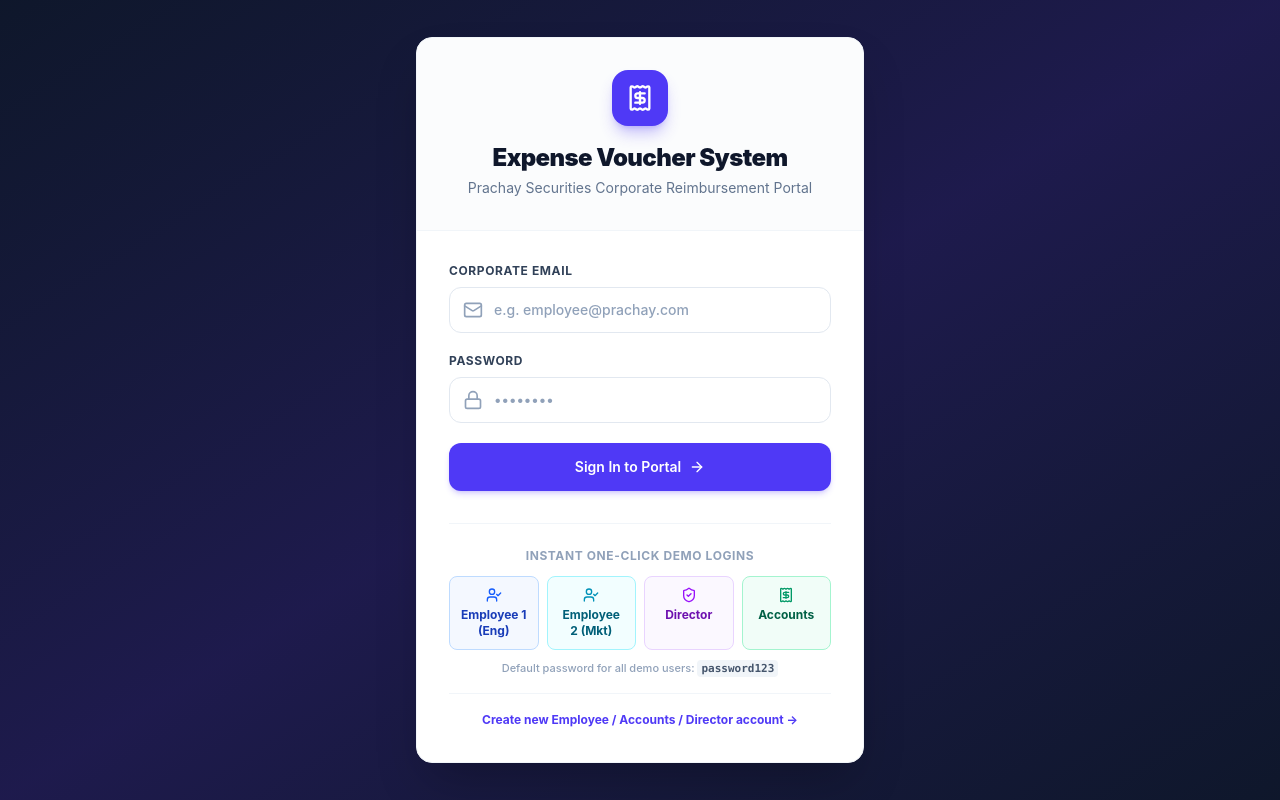
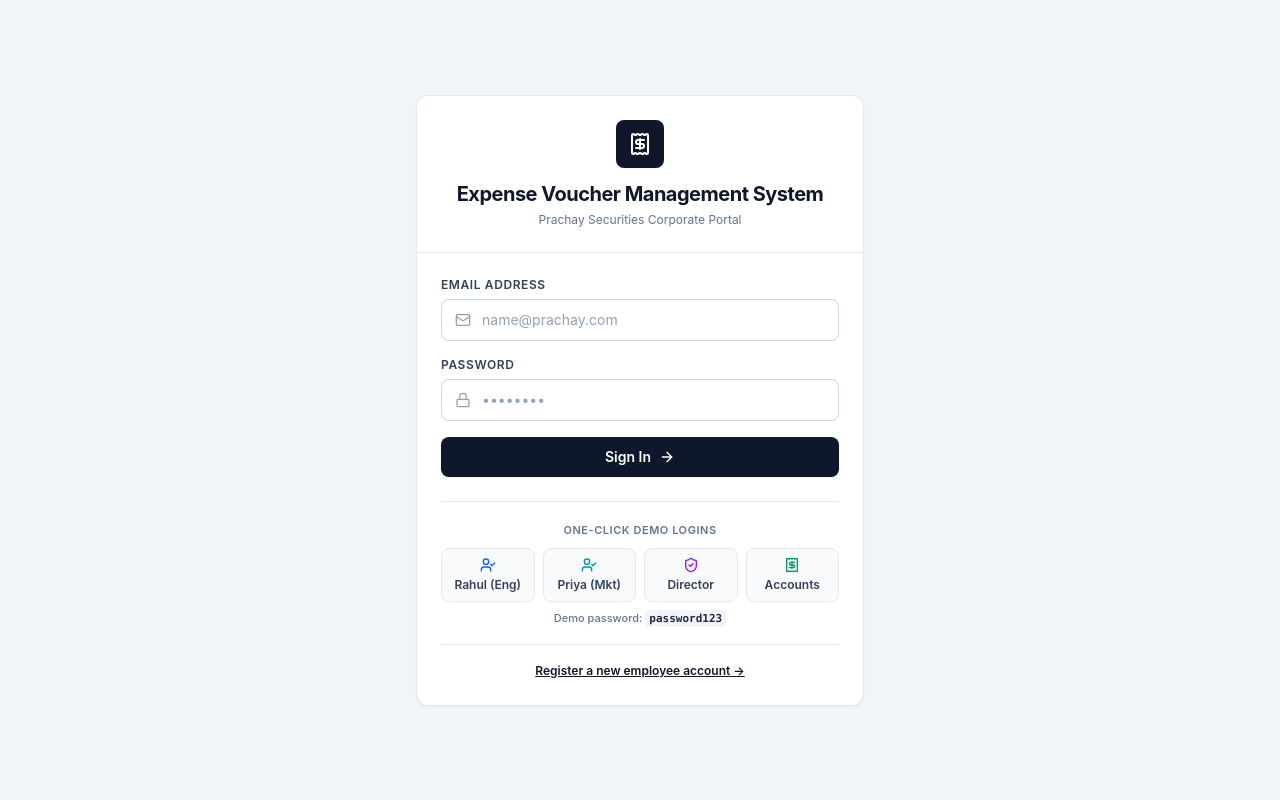
Before and after one commit to SagarBawanthade/Prachay-Group-FullStack-Assignment, a React (Vite) app in the folder client/: page /login in a window 1280 px wide. Built offline with nearby package versions, Linux system fonts and the light colour scheme; no server answers.

Commit message:
style: refine UI to clean corporate enterprise theme

```diff
--- a/client/src/pages/Login.jsx
+++ b/client/src/pages/Login.jsx
@@ -20,9 +20,7 @@
       await login(email, password);
       navigate('/');
     } catch (err) {
-      setError(
-        err.response?.data?.message || 'Login failed. Please check your credentials.'
-      );
+      setError(err.response?.data?.message || 'Login failed. Please check your credentials.');
     } finally {
       setLoading(false);
     }
@@ -34,61 +32,64 @@
   };
 
   return (
-    <div className="min-h-screen flex items-center justify-center bg-gradient-to-br from-slate-900 via-indigo-950 to-slate-900 p-4 sm:p-6 lg:p-8">
+    <div className="min-h-screen flex items-center justify-center bg-slate-100 p-4 sm:p-6 lg:p-8">
       <div className="max-w-md w-full">
-        {/* Card Header */}
-        <div className="bg-white rounded-2xl shadow-2xl border border-slate-100 overflow-hidden">
-          <div className="p-8 text-center border-b border-slate-100 bg-slate-50/50">
-            <div className="w-14 h-14 bg-indigo-600 rounded-2xl flex items-center justify-center text-white mx-auto shadow-lg shadow-indigo-600/30 mb-4">
-              <Receipt className="w-7 h-7" />
+        {/* Card */}
+        <div className="bg-white rounded-xl shadow-xs border border-slate-200 overflow-hidden">
+          {/* Header */}
+          <div className="p-6 border-b border-slate-200 bg-white text-center">
+            <div className="w-12 h-12 bg-slate-900 rounded-lg flex items-center justify-center text-white mx-auto mb-3 shadow-xs">
+              <Receipt className="w-6 h-6" />
             </div>
-            <h1 className="text-2xl font-black text-slate-900 tracking-tight">
-              Expense Voucher System
+            <h1 className="text-xl font-bold text-slate-900 tracking-tight">
+              Expense Voucher Management System
             </h1>
-            <p className="text-slate-500 text-sm mt-1">
-              Prachay Securities Corporate Reimbursement Portal
+            <p className="text-xs text-slate-500 mt-1">
+              Prachay Securities Corporate Portal
             </p>
           </div>
 
-          <div className="p-8">
+          <div className="p-6">
             {error && (
-              <div className="mb-6 p-4 rounded-xl bg-rose-50 border border-rose-200 flex items-start gap-3 text-left">
-                <AlertCircle className="w-5 h-5 text-rose-600 shrink-0 mt-0.5" />
-                <p className="text-sm font-medium text-rose-800">{error}</p>
+              <div className="mb-4 p-3 rounded-lg bg-red-50 border border-red-200 flex items-start gap-2.5 text-left">
+                <AlertCircle className="w-4 h-4 text-red-600 shrink-0 mt-0.5" />
+                <p className="text-xs font-medium text-red-800">{error}</p>
               </div>
             )}
 
-            <form onSubmit={handleSubmit} className="space-y-5 text-left">
+            <form onSubmit={handleSubmit} className="space-y-4 text-left">
               <div>
-                <label className="block text-xs font-bold text-slate-700 uppercase tracking-wider mb-2">
-                  Corporate Email
+                <label className="block text-xs font-semibold text-slate-700 uppercase tracking-wider mb-1.5">
+                  Email Address
                 </label>
                 <div className="relative">
-                  <Mail className="w-5 h-5 text-slate-400 absolute left-3.5 top-1/2 -translate-y-1/2" />
+                  <Mail className="w-4 h-4 text-slate-400 absolute left-3.5 top-1/2 -translate-y-1/2" />
                   <input
                     type="email"
                     value={email}
                     onChange={(e) => setEmail(e.target.value)}
                     required
-                    placeholder="e.g. employee@prachay.com"
-                    className="w-full pl-11 pr-4 py-3 rounded-xl border border-slate-200 focus:outline-none focus:ring-2 focus:ring-indigo-500 focus:border-indigo-500 text-sm text-slate-800 placeholder-slate-400 font-medium"
+                    placeholder="name@prachay.com"
+                    className="w-full pl-10 pr-3.5 py-2.5 rounded-lg border border-slate-300 focus:outline-none focus:ring-2 focus:ring-slate-900 focus:border-slate-900 text-sm text-slate-900 placeholder-slate-400"
                   />
                 </div>
               </div>
 
               <div>
-                <label className="block text-xs font-bold text-slate-700 uppercase tracking-wider mb-2">
-                  Password
-                </label>
+                <div className="flex items-center justify-between mb-1.5">
+                  <label className="block text-xs font-semibold text-slate-700 uppercase tracking-wider">
+                    Password
+                  </label>
+                </div>
                 <div className="relative">
-                  <Lock className="w-5 h-5 text-slate-400 absolute left-3.5 top-1/2 -translate-y-1/2" />
+                  <Lock className="w-4 h-4 text-slate-400 absolute left-3.5 top-1/2 -translate-y-1/2" />
                   <input
                     type="password"
                     value={password}
                     onChange={(e) => setPassword(e.target.value)}
                     required
                     placeholder="••••••••"
-                    className="w-full pl-11 pr-4 py-3 rounded-xl border border-slate-200 focus:outline-none focus:ring-2 focus:ring-indigo-500 focus:border-indigo-500 text-sm text-slate-800 placeholder-slate-400 font-medium"
+                    className="w-full pl-10 pr-3.5 py-2.5 rounded-lg border border-slate-300 focus:outline-none focus:ring-2 focus:ring-slate-900 focus:border-slate-900 text-sm text-slate-900 placeholder-slate-400"
                   />
                 </div>
               </div>
@@ -96,47 +97,47 @@
               <button
                 type="submit"
                 disabled={loading}
-                className="w-full py-3.5 px-4 rounded-xl bg-indigo-600 hover:bg-indigo-700 active:bg-indigo-800 text-white font-semibold text-sm shadow-md shadow-indigo-600/20 transition flex items-center justify-center gap-2 disabled:opacity-70 disabled:cursor-not-allowed cursor-pointer"
+                className="w-full py-2.5 px-4 rounded-lg bg-slate-900 hover:bg-slate-800 text-white font-semibold text-sm transition flex items-center justify-center gap-2 disabled:opacity-70 disabled:cursor-not-allowed cursor-pointer shadow-xs"
               >
                 {loading ? (
                   <>
                     <div className="w-4 h-4 border-2 border-white border-t-transparent rounded-full animate-spin"></div>
-                    Authenticating...
+                    Signing in...
                   </>
                 ) : (
                   <>
-                    Sign In to Portal <ArrowRight className="w-4 h-4" />
+                    Sign In <ArrowRight className="w-4 h-4" />
                   </>
                 )}
               </button>
             </form>
 
-            {/* Quick Demo Credentials Switcher */}
-            <div className="mt-8 pt-6 border-t border-slate-100">
-              <p className="text-xs font-bold uppercase tracking-wider text-slate-400 mb-3 text-center">
-                Instant One-Click Demo Logins
+            {/* Quick Demo Logins Bar */}
+            <div className="mt-6 pt-5 border-t border-slate-200">
+              <p className="text-[11px] font-semibold uppercase tracking-wider text-slate-500 mb-2.5 text-center">
+                One-Click Demo Logins
               </p>
               <div className="grid grid-cols-2 sm:grid-cols-4 gap-2">
                 <button
                   type="button"
                   onClick={() => handleQuickLogin('employee@prachay.com')}
-                  className="p-2.5 rounded-lg border border-blue-200 bg-blue-50/70 hover:bg-blue-100/70 text-blue-800 text-xs font-bold text-center transition flex flex-col items-center gap-1 cursor-pointer"
+                  className="p-2 rounded-lg border border-slate-200 bg-slate-50 hover:bg-slate-100 text-slate-700 text-xs font-semibold text-center transition flex flex-col items-center gap-1 cursor-pointer"
                 >
                   <UserCheck className="w-4 h-4 text-blue-600" />
-                  Employee 1 (Eng)
+                  Rahul (Eng)
                 </button>
                 <button
                   type="button"
                   onClick={() => handleQuickLogin('priya@prachay.com')}
-                  className="p-2.5 rounded-lg border border-cyan-200 bg-cyan-50/70 hover:bg-cyan-100/70 text-cyan-800 text-xs font-bold text-center transition flex flex-col items-center gap-1 cursor-pointer"
+                  className="p-2 rounded-lg border border-slate-200 bg-slate-50 hover:bg-slate-100 text-slate-700 text-xs font-semibold text-center transition flex flex-col items-center gap-1 cursor-pointer"
                 >
                   <UserCheck className="w-4 h-4 text-cyan-600" />
-                  Employee 2 (Mkt)
+                  Priya (Mkt)
                 </button>
                 <button
                   type="button"
                   onClick={() => handleQuickLogin('director@prachay.com')}
-                  className="p-2.5 rounded-lg border border-purple-200 bg-purple-50/70 hover:bg-purple-100/70 text-purple-800 text-xs font-bold text-center transition flex flex-col items-center gap-1 cursor-pointer"
+                  className="p-2 rounded-lg border border-slate-200 bg-slate-50 hover:bg-slate-100 text-slate-700 text-xs font-semibold text-center transition flex flex-col items-center gap-1 cursor-pointer"
                 >
                   <ShieldCheck className="w-4 h-4 text-purple-600" />
                   Director
@@ -144,22 +145,22 @@
                 <button
                   type="button"
                   onClick={() => handleQuickLogin('accounts@prachay.com')}
-                  className="p-2.5 rounded-lg border border-emerald-200 bg-emerald-50/70 hover:bg-emerald-100/70 text-emerald-800 text-xs font-bold text-center transition flex flex-col items-center gap-1 cursor-pointer"
+                  className="p-2 rounded-lg border border-slate-200 bg-slate-50 hover:bg-slate-100 text-slate-700 text-xs font-semibold text-center transition flex flex-col items-center gap-1 cursor-pointer"
                 >
                   <Receipt className="w-4 h-4 text-emerald-600" />
                   Accounts
                 </button>
               </div>
-              <p className="text-[11px] text-slate-400 text-center mt-2.5 font-medium">
-                Default password for all demo users: <code className="text-slate-600 font-bold bg-slate-100 px-1 py-0.5 rounded">password123</code>
+              <p className="text-[11px] text-slate-500 text-center mt-2 font-medium">
+                Demo password: <code className="text-slate-800 font-semibold bg-slate-100 px-1 py-0.5 rounded">password123</code>
               </p>
 
-              <div className="mt-4 pt-3 border-t border-slate-100 text-center">
+              <div className="mt-4 pt-3 border-t border-slate-200 text-center">
                 <a
                   href="/register"
-                  className="text-xs font-bold text-indigo-600 hover:text-indigo-800"
+                  className="text-xs font-semibold text-slate-900 hover:text-blue-600 underline"
                 >
-                  Create new Employee / Accounts / Director account →
+                  Register a new employee account →
                 </a>
               </div>
             </div>
--- a/client/src/pages/Register.jsx
+++ b/client/src/pages/Register.jsx
@@ -8,9 +8,7 @@
   Mail,
   User,
   Building2,
-  BadgeAlert,
   ArrowRight,
-  ShieldCheck,
   AlertCircle,
   UserPlus,
 } from 'lucide-react';
@@ -29,7 +27,6 @@
   const [name, setName] = useState('');
   const [email, setEmail] = useState('');
   const [password, setPassword] = useState('');
-  const [role, setRole] = useState('Employee');
   const [department, setDepartment] = useState('Engineering');
   const [employeeId, setEmployeeId] = useState('');
 
@@ -48,53 +45,52 @@
         name,
         email,
         password,
-        role,
+        role: 'Employee', // All new self-registered users are Employees
         department,
         employeeId: employeeId || `EMP-${Math.floor(1000 + Math.random() * 9000)}`,
       });
 
       if (res.data.success) {
-        // Automatically login the registered user
         await login(email, password);
         navigate('/');
       }
     } catch (err) {
-      setError(err.response?.data?.message || 'Registration failed. Please try again.');
+      setError(err.response?.data?.message || 'Registration failed. Please check your details.');
     } finally {
       setLoading(false);
     }
   };
 
   return (
-    <div className="min-h-screen flex items-center justify-center bg-gradient-to-br from-slate-900 via-indigo-950 to-slate-900 p-4 sm:p-6 lg:p-8">
-      <div className="max-w-lg w-full">
-        <div className="bg-white rounded-2xl shadow-2xl border border-slate-100 overflow-hidden">
+    <div className="min-h-screen flex items-center justify-center bg-slate-100 p-4 sm:p-6 lg:p-8">
+      <div className="max-w-md w-full">
+        <div className="bg-white rounded-xl shadow-xs border border-slate-200 overflow-hidden">
           {/* Header */}
-          <div className="p-6 sm:p-8 text-center border-b border-slate-100 bg-slate-50/50">
-            <div className="w-12 h-12 bg-indigo-600 rounded-xl flex items-center justify-center text-white mx-auto shadow-md shadow-indigo-600/30 mb-3">
+          <div className="p-6 border-b border-slate-200 bg-white text-center">
+            <div className="w-12 h-12 bg-slate-900 rounded-lg flex items-center justify-center text-white mx-auto mb-3 shadow-xs">
               <UserPlus className="w-6 h-6" />
             </div>
-            <h1 className="text-2xl font-black text-slate-900 tracking-tight">
-              Create an Account
+            <h1 className="text-xl font-bold text-slate-900 tracking-tight">
+              Register New Employee
             </h1>
-            <p className="text-slate-500 text-xs sm:text-sm mt-1">
-              Join Prachay Securities Expense Voucher Portal
+            <p className="text-xs text-slate-500 mt-1">
+              Create an account to submit and track expense claims
             </p>
           </div>
 
-          <div className="p-6 sm:p-8">
+          <div className="p-6">
             {error && (
-              <div className="mb-5 p-3.5 rounded-xl bg-rose-50 border border-rose-200 flex items-start gap-2.5 text-left">
-                <AlertCircle className="w-4 h-4 text-rose-600 shrink-0 mt-0.5" />
-                <p className="text-xs font-semibold text-rose-800">{error}</p>
+              <div className="mb-4 p-3 rounded-lg bg-red-50 border border-red-200 flex items-start gap-2.5 text-left">
+                <AlertCircle className="w-4 h-4 text-red-600 shrink-0 mt-0.5" />
+                <p className="text-xs font-medium text-red-800">{error}</p>
               </div>
             )}
 
             <form onSubmit={handleSubmit} className="space-y-4 text-left">
               {/* Full Name */}
               <div>
-                <label className="block text-xs font-bold text-slate-700 uppercase tracking-wider mb-1.5">
-                  Full Name <span className="text-rose-500">*</span>
+                <label className="block text-xs font-semibold text-slate-700 uppercase tracking-wider mb-1.5">
+                  Full Name <span className="text-red-500">*</span>
                 </label>
                 <div className="relative">
                   <User className="w-4 h-4 text-slate-400 absolute left-3.5 top-1/2 -translate-y-1/2" />
@@ -103,16 +99,16 @@
                     required
                     value={name}
                     onChange={(e) => setName(e.target.value)}
-                    placeholder="e.g. John Doe"
-                    className="w-full pl-10 pr-4 py-2.5 rounded-xl border border-slate-200 text-sm focus:ring-2 focus:ring-indigo-500 focus:outline-none"
+                    placeholder="e.g. Om Deshmukh or Sagar Bawanthade"
+                    className="w-full pl-10 pr-3.5 py-2.5 rounded-lg border border-slate-300 text-sm focus:ring-2 focus:ring-slate-900 focus:outline-none"
                   />
                 </div>
               </div>
 
               {/* Email */}
               <div>
-                <label className="block text-xs font-bold text-slate-700 uppercase tracking-wider mb-1.5">
-                  Corporate Email <span className="text-rose-500">*</span>
+                <label className="block text-xs font-semibold text-slate-700 uppercase tracking-wider mb-1.5">
+                  Corporate Email <span className="text-red-500">*</span>
                 </label>
                 <div className="relative">
                   <Mail className="w-4 h-4 text-slate-400 absolute left-3.5 top-1/2 -translate-y-1/2" />
@@ -121,16 +117,16 @@
                     required
                     value={email}
                     onChange={(e) => setEmail(e.target.value)}
-                    placeholder="e.g. john@prachay.com"
-                    className="w-full pl-10 pr-4 py-2.5 rounded-xl border border-slate-200 text-sm focus:ring-2 focus:ring-indigo-500 focus:outline-none"
+                    placeholder="e.g. om@prachay.com"
+                    className="w-full pl-10 pr-3.5 py-2.5 rounded-lg border border-slate-300 text-sm focus:ring-2 focus:ring-slate-900 focus:outline-none"
                   />
                 </div>
               </div>
 
               {/* Password */}
               <div>
-                <label className="block text-xs font-bold text-slate-700 uppercase tracking-wider mb-1.5">
-                  Password <span className="text-rose-500">*</span>
+                <label className="block text-xs font-semibold text-slate-700 uppercase tracking-wider mb-1.5">
+                  Password <span className="text-red-500">*</span>
                 </label>
                 <div className="relative">
                   <Lock className="w-4 h-4 text-slate-400 absolute left-3.5 top-1/2 -translate-y-1/2" />
@@ -140,40 +136,22 @@
                     minLength={6}
                     value={password}
                     onChange={(e) => setPassword(e.target.value)}
-                    placeholder="Minimum 6 characters"
-                    className="w-full pl-10 pr-4 py-2.5 rounded-xl border border-slate-200 text-sm focus:ring-2 focus:ring-indigo-500 focus:outline-none"
+                    placeholder="At least 6 characters"
+                    className="w-full pl-10 pr-3.5 py-2.5 rounded-lg border border-slate-300 text-sm focus:ring-2 focus:ring-slate-900 focus:outline-none"
                   />
                 </div>
-              </div>
-
-              {/* Role selection */}
-              <div className="grid grid-cols-3 gap-2 pt-1">
-                {['Employee', 'Director', 'Accounts'].map((r) => (
-                  <button
-                    key={r}
-                    type="button"
-                    onClick={() => setRole(r)}
-                    className={`py-2 px-3 rounded-xl border text-xs font-bold transition cursor-pointer text-center ${
-                      role === r
-                        ? 'border-indigo-600 bg-indigo-50 text-indigo-700 ring-2 ring-indigo-200'
-                        : 'border-slate-200 hover:bg-slate-50 text-slate-600'
-                    }`}
-                  >
-                    {r === 'Accounts' ? 'Accounts Team' : r}
-                  </button>
-                ))}
               </div>
 
               {/* Department & Employee ID */}
               <div className="grid grid-cols-2 gap-3 pt-1">
                 <div>
-                  <label className="block text-xs font-bold text-slate-700 uppercase tracking-wider mb-1.5">
+                  <label className="block text-xs font-semibold text-slate-700 uppercase tracking-wider mb-1.5">
                     Department
                   </label>
                   <select
                     value={department}
                     onChange={(e) => setDepartment(e.target.value)}
-                    className="w-full px-3 py-2.5 rounded-xl border border-slate-200 text-xs font-medium bg-white focus:ring-2 focus:ring-indigo-500 focus:outline-none"
+                    className="w-full px-3 py-2.5 rounded-lg border border-slate-300 text-xs font-medium bg-white focus:ring-2 focus:ring-slate-900 focus:outline-none"
                   >
                     {DEPARTMENTS.map((dept) => (
                       <option key={dept} value={dept}>
@@ -184,41 +162,41 @@
                 </div>
 
                 <div>
-                  <label className="block text-xs font-bold text-slate-700 uppercase tracking-wider mb-1.5">
-                    Employee ID (Optional)
+                  <label className="block text-xs font-semibold text-slate-700 uppercase tracking-wider mb-1.5">
+                    Employee ID
                   </label>
                   <input
                     type="text"
                     value={employeeId}
                     onChange={(e) => setEmployeeId(e.target.value)}
-                    placeholder="e.g. EMP-2035"
-                    className="w-full px-3 py-2.5 rounded-xl border border-slate-200 text-xs font-medium focus:ring-2 focus:ring-indigo-500 focus:outline-none"
+                    placeholder="e.g. EMP-2045"
+                    className="w-full px-3 py-2.5 rounded-lg border border-slate-300 text-xs font-medium focus:ring-2 focus:ring-slate-900 focus:outline-none"
                   />
                 </div>
               </div>
 
               {/* Submit button */}
-              <div className="pt-3">
+              <div className="pt-2">
                 <button
                   type="submit"
                   disabled={loading}
-                  className="w-full py-3 px-4 rounded-xl bg-indigo-600 hover:bg-indigo-700 text-white font-bold text-sm shadow-md shadow-indigo-600/20 transition flex items-center justify-center gap-2 cursor-pointer disabled:opacity-70"
+                  className="w-full py-2.5 px-4 rounded-lg bg-slate-900 hover:bg-slate-800 text-white font-semibold text-sm transition flex items-center justify-center gap-2 cursor-pointer disabled:opacity-70 shadow-xs"
                 >
                   {loading ? (
                     'Creating Account...'
                   ) : (
                     <>
-                      Register & Go to Dashboard <ArrowRight className="w-4 h-4" />
+                      Register Employee Account <ArrowRight className="w-4 h-4" />
                     </>
                   )}
                 </button>
               </div>
             </form>
 
-            <div className="mt-6 pt-4 border-t border-slate-100 text-center">
+            <div className="mt-5 pt-4 border-t border-slate-200 text-center">
               <p className="text-xs text-slate-500">
                 Already registered?{' '}
-                <Link to="/login" className="font-bold text-indigo-600 hover:text-indigo-800">
+                <Link to="/login" className="font-semibold text-slate-900 hover:underline">
                   Sign in here
                 </Link>
               </p>
```
Also changed, not shown: client/src/pages/AccountsDashboard.jsx (+6 -6 lines), client/src/pages/DirectorDashboard.jsx (+8 -8 lines), client/src/pages/EmployeeDashboard.jsx (+13 -10 lines).
